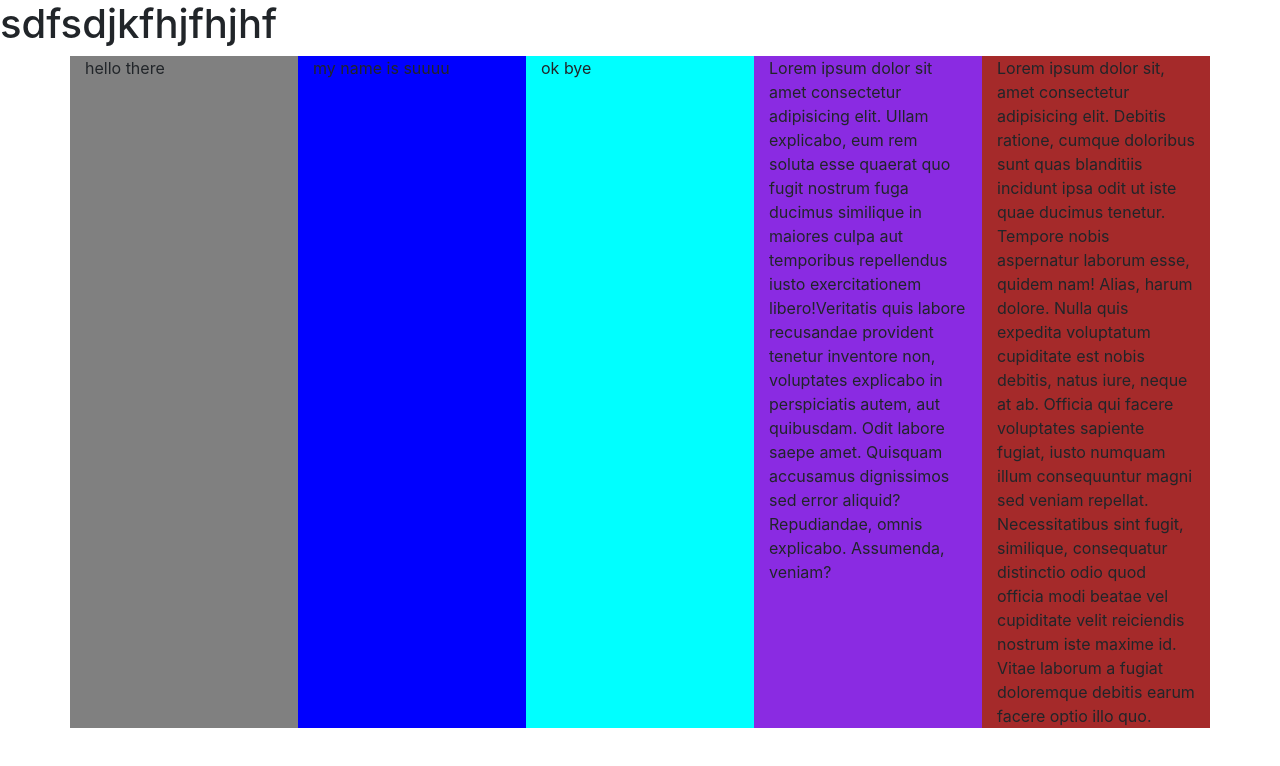
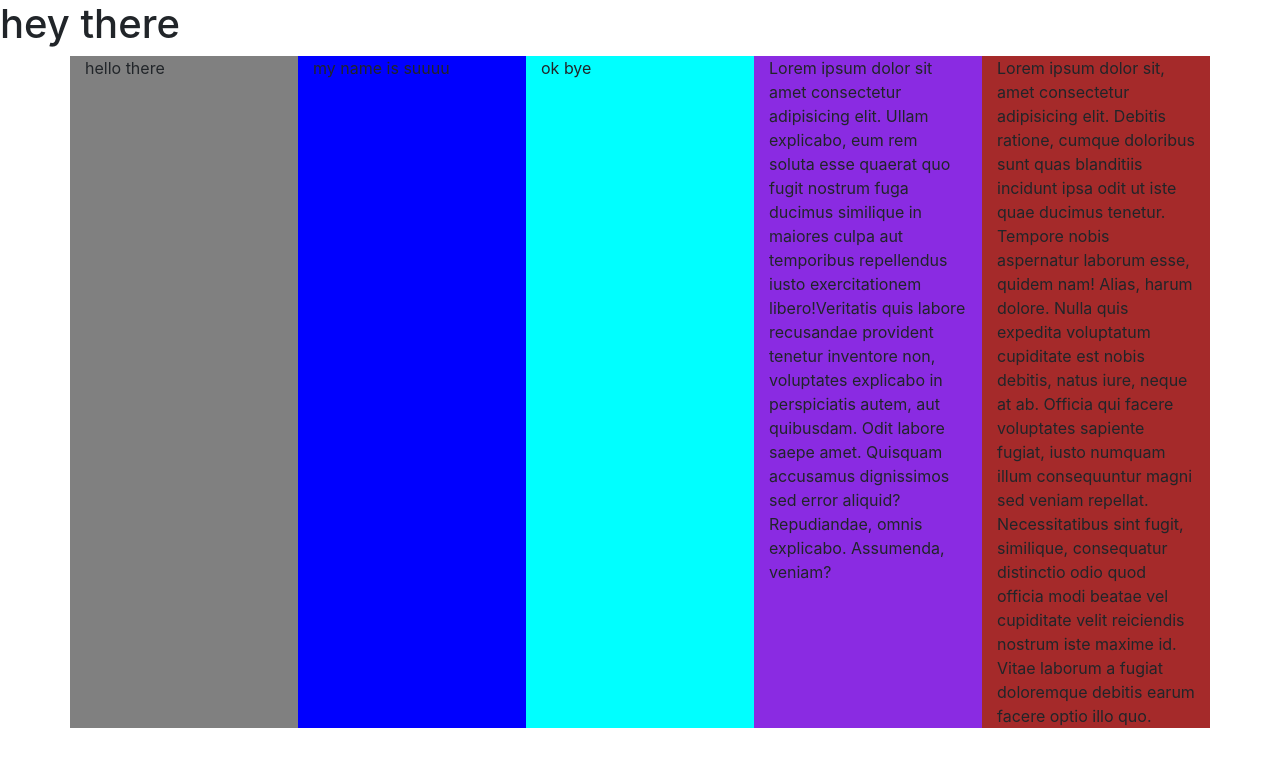
Before and after one commit to Dravi9395/quonquer, a plain HTML site: page index.html in a window 1280 px wide. Drawn offline with nearby package versions, Linux system fonts and the light colour scheme.

Commit message:
hey ravi here

```diff
--- a/index.html
+++ b/index.html
@@ -15,7 +15,7 @@
 <body>
 
 
-    <h1>sdfsdjkfhjfhjhf </h1>
+    <h1>hey there </h1>
  <!-- <div class="container-fluid">
      <div class="row">
          <div class="col c1">
```
